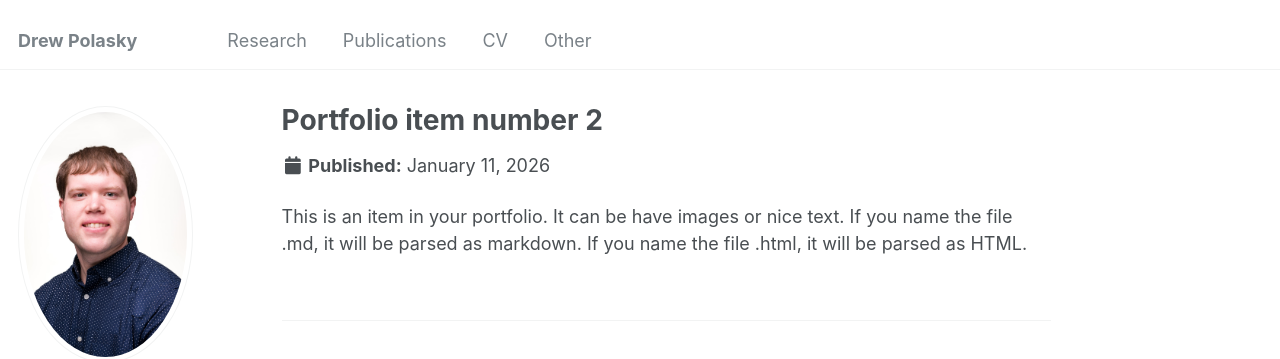
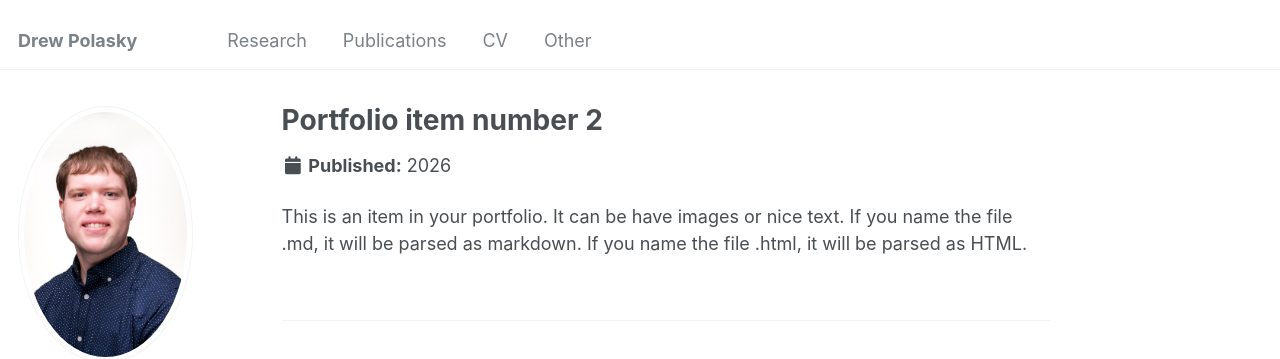
Before and after one commit to drewpolasky/drewpolasky.github.io, a Jekyll site: the page built from _portfolio/portfolio-2.html, in a window 1280 px wide and 938 px high. Shown: the top 359 px of the window. Built offline with Jekyll 4.4.1, drawn with Linux system fonts in a browser that asks for light colours; some web fonts are replaced.

Commit message:
fixing publication date

```diff
--- a/_layouts/single.html
+++ b/_layouts/single.html
@@ -20,7 +20,10 @@ layout: default
   <article class="page" itemscope itemtype="http://schema.org/CreativeWork">
     {% if page.title %}<meta itemprop="headline" content="{{ page.title | markdownify | strip_html | strip_newlines | escape_once }}">{% endif %}
     {% if page.excerpt %}<meta itemprop="description" content="{{ page.excerpt | markdownify | strip_html | strip_newlines | escape_once }}">{% endif %}
-    {% if page.date %}<meta itemprop="datePublished" content="{{ page.date | date: "%B %d, %Y" }}">{% endif %}
+    {% assign published_source = page.year | default: page.date %}
+    {% assign published_year = nil %}
+    {% if published_source %}{% assign published_year = published_source | date: "%Y" %}{% endif %}
+    {% if published_year %}<meta itemprop="datePublished" content="{{ published_year }}">{% endif %}
     {% if page.modified %}<meta itemprop="dateModified" content="{{ page.modified | date: "%B %d, %Y" }}">{% endif %}
 
     <div class="page__inner-wrap">
@@ -34,17 +37,13 @@ layout: default
           <p class="page__date"><strong><i class="fa fa-fw fa-calendar" aria-hidden="true"></i> {{ site.data.ui-text[site.locale].date_label | default: "Published:" }}</strong> <time datetime="{{ page.modified | date: "%Y-%m-%d" }}">{{ page.modified | date: "%B %d, %Y" }}</time></p>
         {% endif %}
 
-        {% if page.venue and page.year %}
-        <p>Published in <i>{{ page.venue }}</i>, {{ page.year }}</p>
-        {% elsif page.venue and page.year %}
-        <p>Published in <i>{{ page.venue }}</i>, {{ page.year }}</p>
-        {% elsif page.date %}
+        {% if page.venue and published_year %}
+        <p>Published in <i>{{ page.venue }}</i>, {{ published_year }}</p>
+        {% elsif published_year %}
         <p class="page__date"><strong><i class="fa fa-fw fa-calendar" aria-hidden="true"></i>
         {{ site.data.ui-text[site.locale].date_label | default: "Published:" }}</strong>
-        <time datetime="{{ page.date | date_to_xmlschema }}">{{ page.date | default: "1900-01-01" | date: "%B %d, %Y" }}</time>
+        <time datetime="{{ published_year }}">{{ published_year }}</time>
         </p>
-        {% elsif page.year %}
-        <p class="page__date">{{ site.data.ui-text[site.locale].date_label | default: "Published:" }} {{ page.year }}</p>
         {% endif %}
         </header>
       {% endunless %}
```
